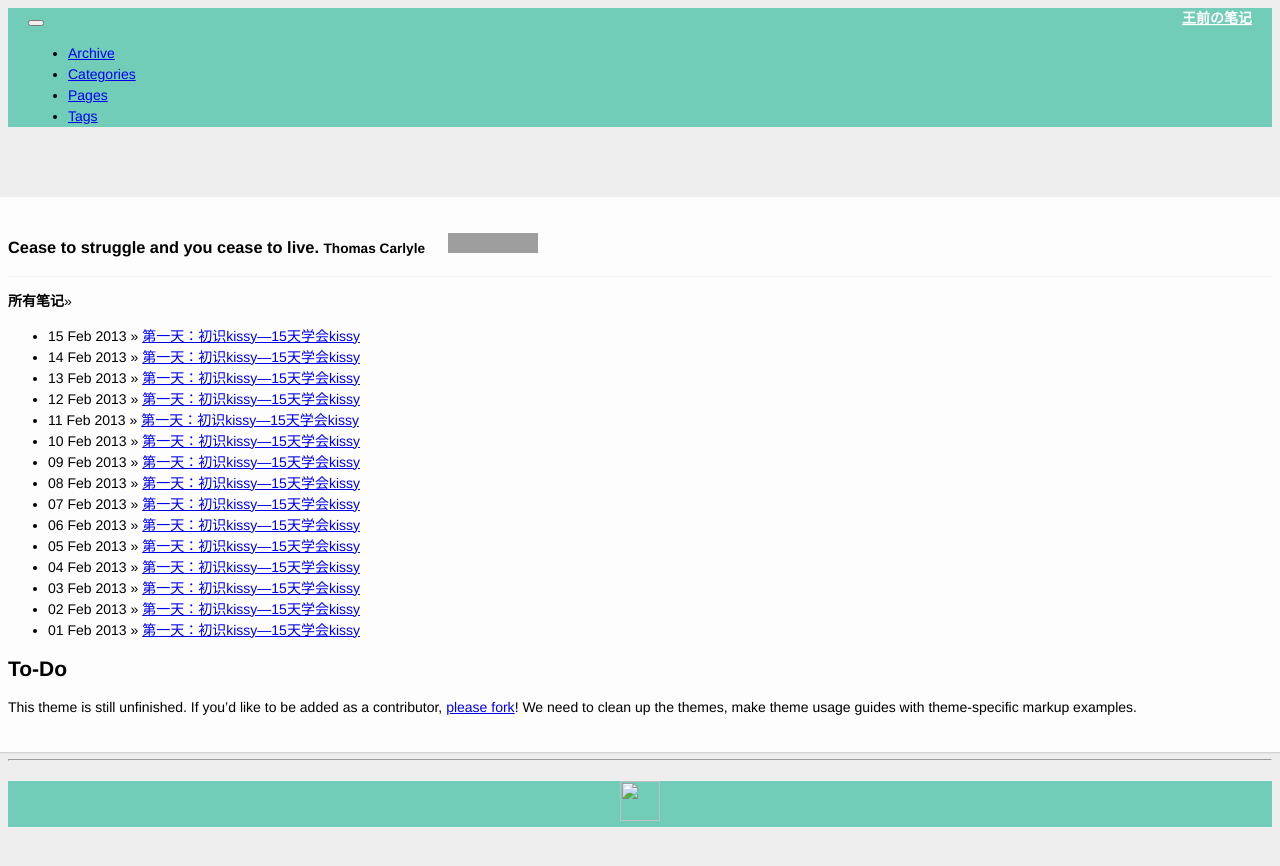
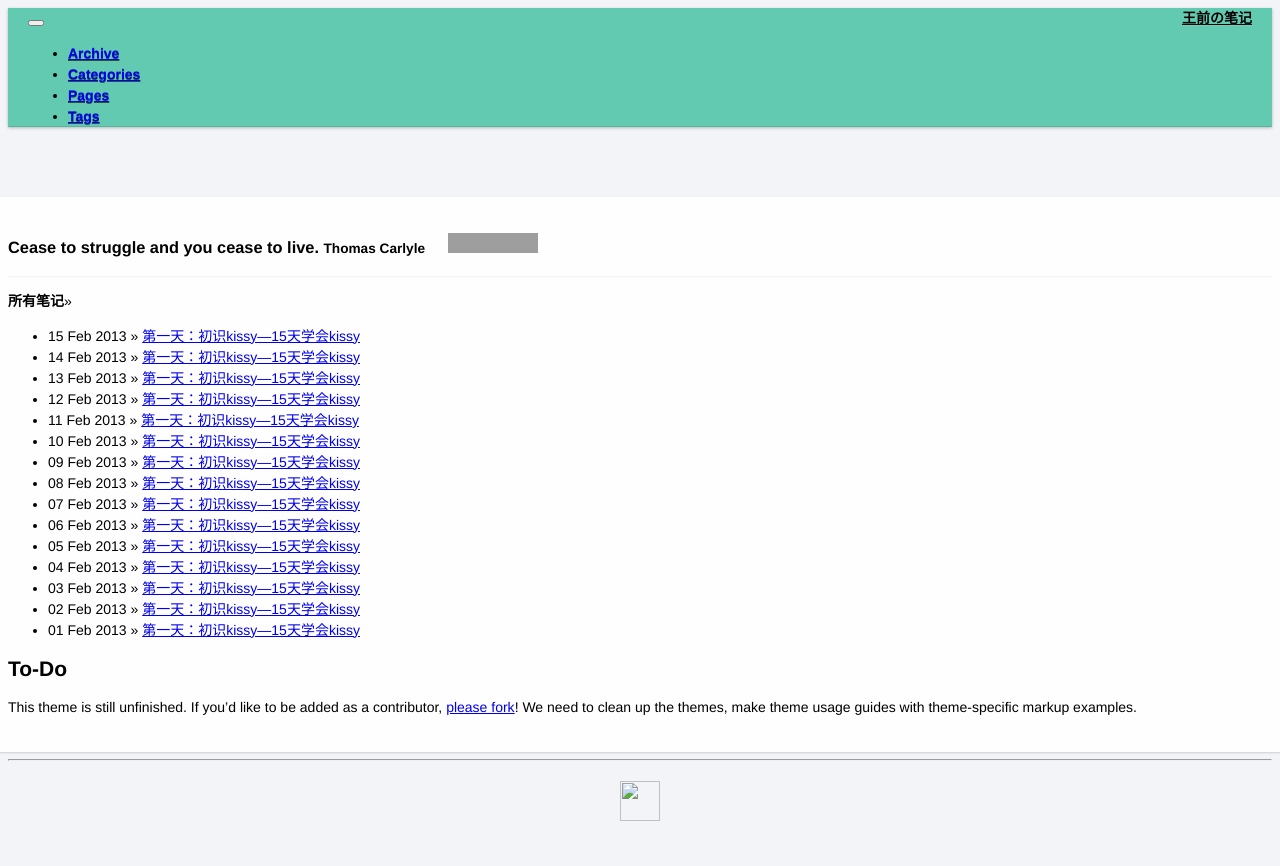
Before and after one commit to wangqianfront/wangqianfront.github.io, a Jekyll site: the page built from index.md, in a window 1280 px wide. Shown: the top 866 px of the page. Built offline with Jekyll 4.4.1, drawn with Linux system fonts in a browser that asks for light colours; nearby versions of some CDN libraries; grey boxes are pictures that could not be loaded.

Commit message:
Update style.css

```diff
--- a/static/css/style.css
+++ b/static/css/style.css
@@ -7,8 +7,9 @@ html,body{
 
 body {
     position: relative;
-    background-color: #EEEEEE;
+    background-color: #F2F4F7;
     overflow-x: hidden;
+    /*background: #F6F6F1 url("http://madscript.com/static/images/bg.png") center 40px repeat;*/
 }
 
 .img-circle:hover {
@@ -17,6 +18,8 @@ body {
     -ms-transform: scale(0.93);
     transform: scale(0.93);
     opacity: 0.8;
+    box-shadow: 0 0 0 2px rgba(255,255,255,0.1), 0 0 10px 10px #F2F4F7, 0 0 0 10px rgba(255,255,255,0.5);
+
     -webkit-transition: -webkit-transform ease-out 0.1s, opacity 0.2s, box-shadow 0.5s ease-out 75ms;
     -moz-transition: -moz-transform ease-out 0.1s,opacity 0.2s, box-shadow 0.5s ease-out 75ms;
     transition: transform ease-out 0.1s, opacity 0.2s, box-shadow 0.5s ease-out 75ms;
@@ -24,6 +27,7 @@ body {
 
 body > .navbar {
     font-size: 14px;
+	font-weight: bold;
 }
 
 /* Change the docs' brand */
@@ -32,9 +36,7 @@ body > .navbar .brand {
     padding-left: 0;
     margin-left: 20px;
     float: right;
-    font-weight: bold;
-    color: #fff;
-    font-weight: bold;
+    color: #000;
     text-shadow: 0 1px 0 rgba(255,255,255,.1), 0 0 30px rgba(255,255,255,.125);
     -webkit-transition: all .2s linear;
     -moz-transition: all .2s linear;
@@ -42,7 +44,7 @@ body > .navbar .brand {
 }
 body > .navbar .brand:hover {
     text-decoration: none;
-    text-shadow: 0 1px 0 rgba(0,0,0,.1), 0 0 30px rgba(0,0,0,.4);
+    text-shadow: 0 1px 0 rgba(255,255,255,.1), 0 0 30px rgba(255,255,255,.4);
 }
 
 
@@ -54,22 +56,31 @@ section {
     padding-left: 20px;
     padding-right: 20px;
     background-color: #53C6AA;
-    background: none repeat scroll 0 0 rgba(83, 198, 170, 0.8);
+    background: none repeat scroll 0 0 rgba(83,198,170,0.9);
+    background-repeat: repeat-x;
+    filter: progid:DXImageTransform.Microsoft.gradient(startColorstr = '#9953C6AA', endColorstr = '#9953C6AA');
     border-radius: 0;
     border: 0;
+    -webkit-border-radius: 0;
+    -moz-border-radius: 0;
+    -webkit-box-shadow: 0 1px 3px rgba(0, 0, 0, 0.25), inset 0 -1px 0 rgba(0, 0, 0, 0.1);
+    -moz-box-shadow: 0 1px 3px rgba(0, 0, 0, 0.25), inset 0 -1px 0 rgba(0, 0, 0, 0.1);
+    box-shadow: 0 1px 3px rgba(0, 0, 0, 0.25), inset 0 -1px 0 rgba(0, 0, 0, 0.1);
 }
 
 .navbar .nav > .active > a, .navbar .nav > .active > a:hover, .navbar .nav > .active > a:focus {
-    color: #fff;
+    color: white;
+    color: rgba(0, 0, 0, 0.8);
     background-color: transparent;
 }
 
 .navbar .nav > li > a:focus, .navbar .nav > li > a:hover {
-    color: #fff;
+    color: white;
+    color: rgba(255, 255, 255, 0.8);
 }
 
 .navbar .nav > li > a {
-
+    text-shadow: 0 1px 0 rgba(0, 0, 0, 0.6);
 }
 
 .container > footer {
@@ -149,11 +160,6 @@ section {
     color: #FFF;
 }
 
-footer {
-    background-color: #53C6AA;
-    background: none repeat scroll 0 0 rgba(83, 198, 170, 0.8);
-}
-
 footer p {
     color: #111;
 }
```
